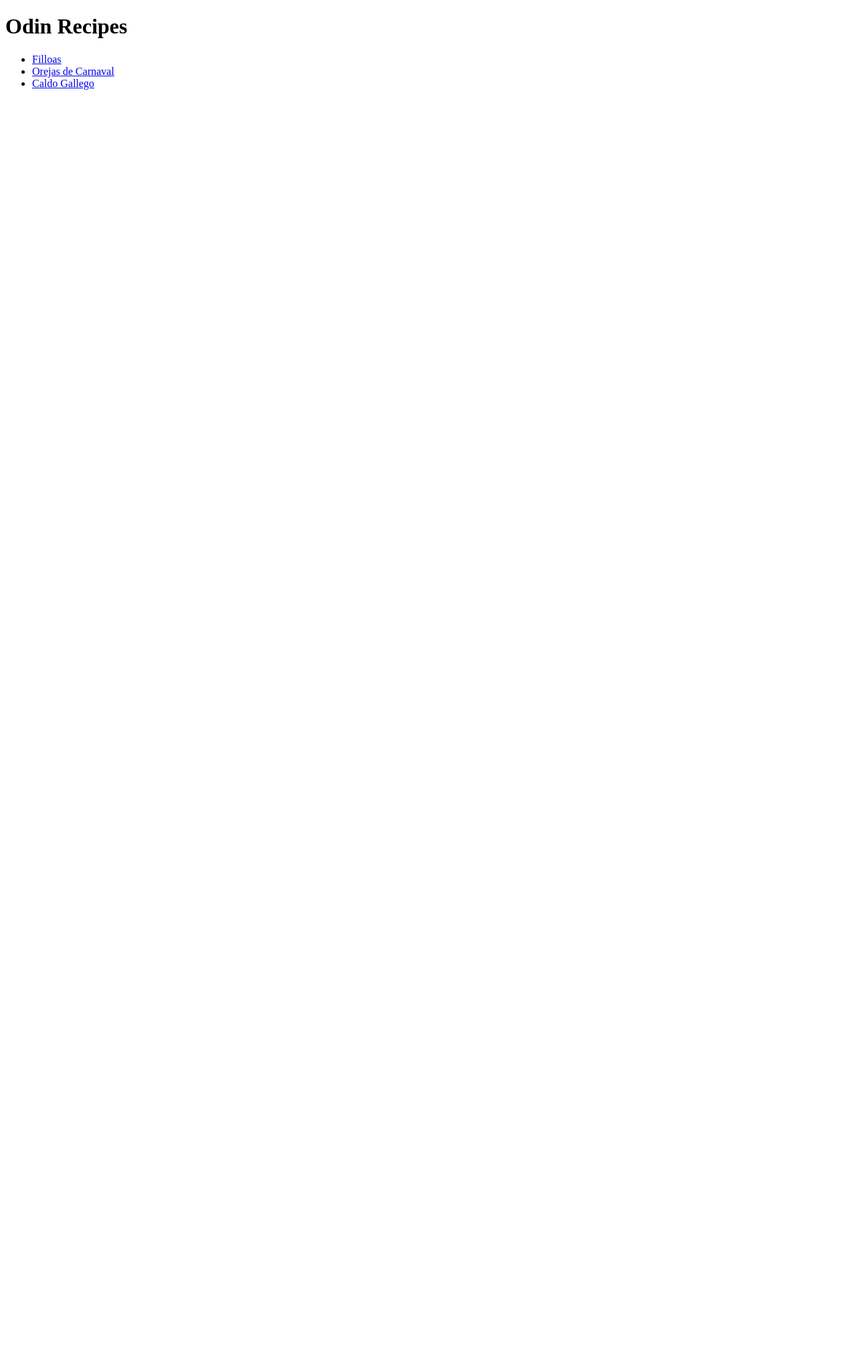
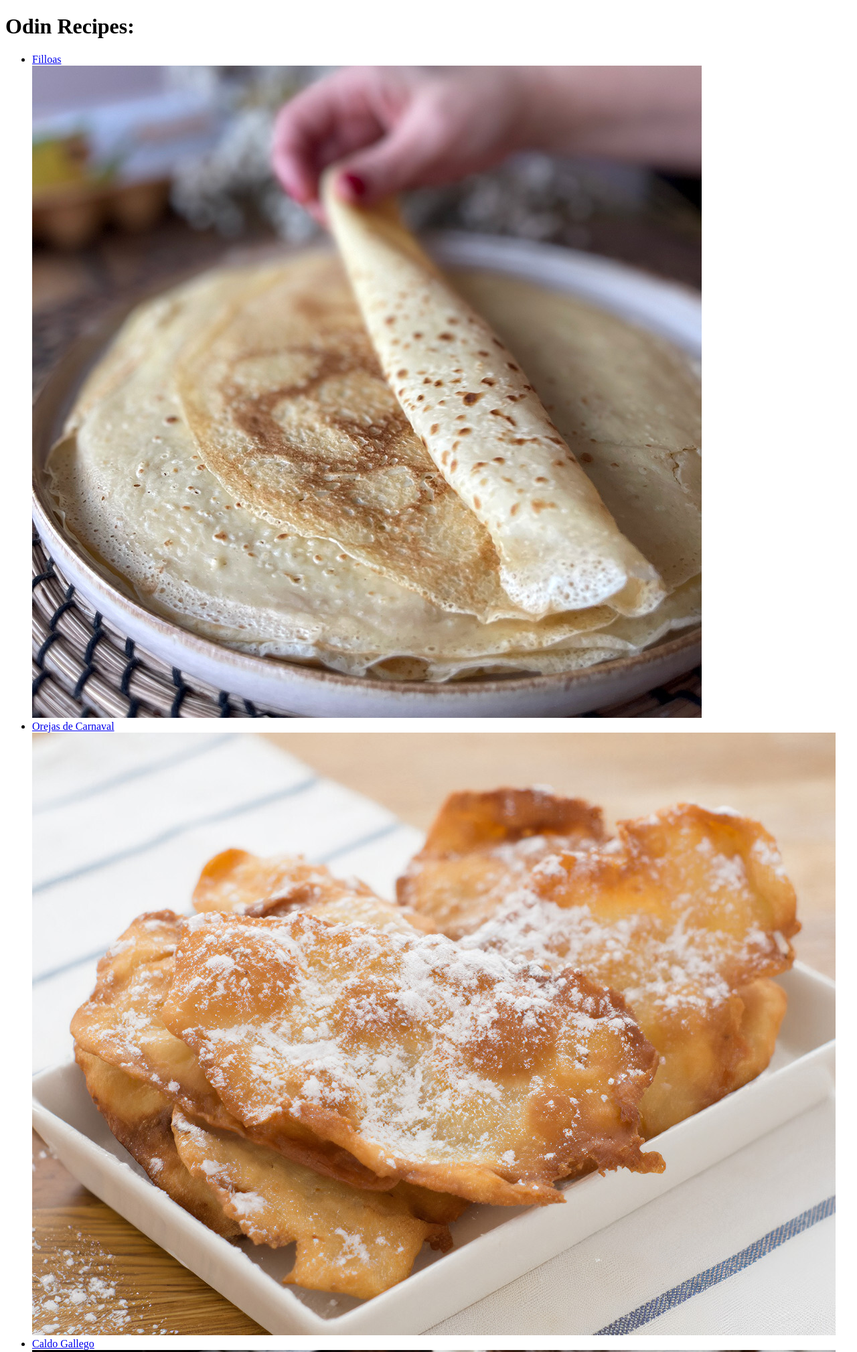
Before and after one commit to Rexxboy02/odin-recipes, a plain HTML site: page index.html in a window 1280 px wide. Shown: the top 2019 px of the page at 67% size. Before the commit the page ends 800 px from the top, so only its background shows below. Drawn offline with Linux system fonts and the light colour scheme.

Commit message:
Estilizar index
Añadidos elementos estéticos al index:

```diff
--- a/index.html
+++ b/index.html
@@ -2,15 +2,27 @@
 <html lang="en">
 <head>
     <meta charset="UTF-8">
+    <link rel="stylesheet" href="style.css">
     <meta name="viewport" content="width=device-width, initial-scale=1.0">
     <title>TOP web</title>
 </head>
 <body>
-    <h1>Odin Recipes</h1>
+    <h1>Odin Recipes:</h1>
     <ul>
-        <li><a href="./recipes/filloas.html">Filloas</a></li>
-        <li><a href="./recipes/orejas.html">Orejas de Carnaval</a></li>
-        <li><a href="./recipes/caldo.html">Caldo Gallego</a></li>
+        <div>
+            <li><a href="./recipes/filloas.html">Filloas</a></li>
+            <img src="images/Filloas.jpg" alt="Imagen de unas filloas">
+        </div>
+        <div>
+            <li><a href="./recipes/orejas.html">Orejas de Carnaval</a></li>
+            <img src="images/Orejas.jpg" alt="Imagen de Orejas">
+        </div>
+        <div>
+            <li><a href="./recipes/caldo.html">Caldo Gallego</a></li>
+            <img src="images/CaldoGallego.jpg" alt="Imagen de caldo">
+        </div>
+
+
     </ul>
 </body>
 </html>
```
